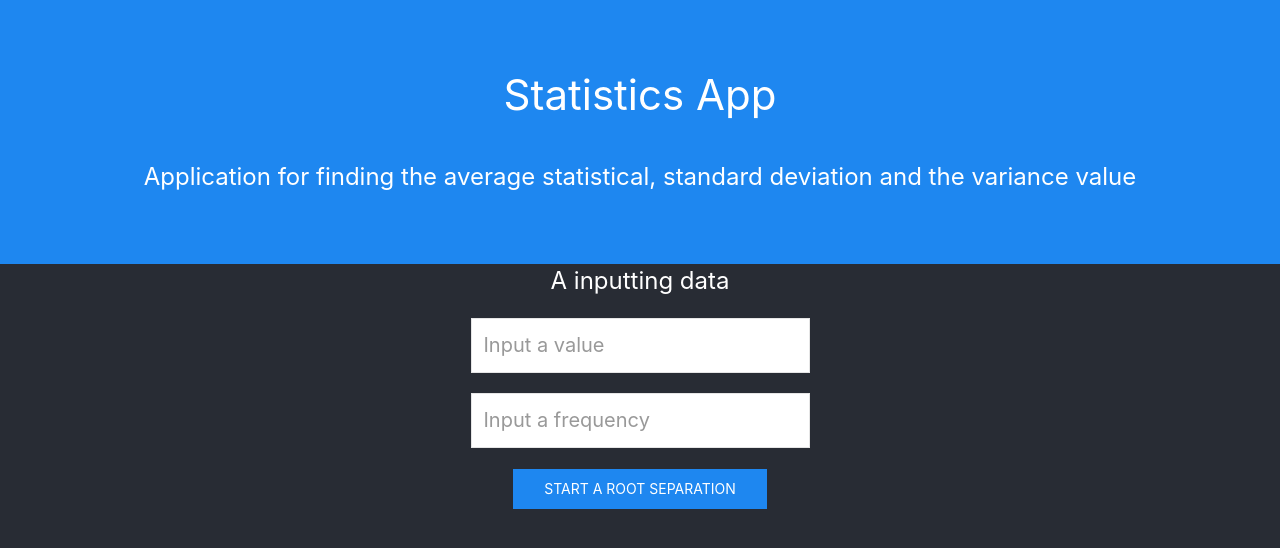
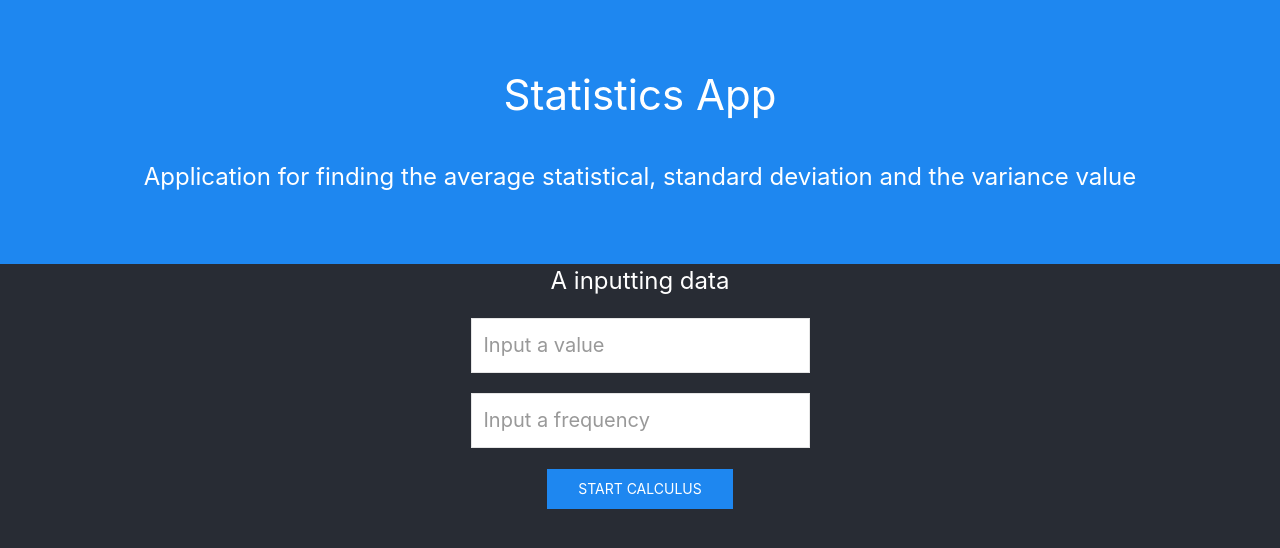
Before and after one commit to faramozzayw/Statistics-App, a React (Create React App) app: page / in a window 1280 px wide. Shown: the top 548 px of the page. Built offline with nearby package versions, Linux system fonts and the light colour scheme.

Commit message:
Added: ability to calculus value of average statistical

```diff
--- a/src/components/Form.jsx
+++ b/src/components/Form.jsx
@@ -14,7 +14,7 @@ export default class  extends Component {
 	handleClick = e => {
 		e.preventDefault();
 		console.clear();
-		let regExp = new RegExp(/[a-z\.а-я]/gi);
+		let regExp = new RegExp('/[a-zа-я\.]/gi');
 
 		if (regExp.test(this.state.x) || regExp.test(this.state.n)
 			|| this.state.x.trim() === '' || this.state.n.trim() === '') {
@@ -54,7 +54,7 @@ export default class  extends Component {
 			            				/>
 			         	</div>
 			        		<button className="uk-button uk-button-primary"
-			        		onClick={this.handleClick.bind(this)}>Start a root separation</button>
+			        		onClick={this.handleClick.bind(this)}>Start calculus</button>
 			        </div>
 			    </fieldset>
 				</form>
--- a/src/function/Calculation.js
+++ b/src/function/Calculation.js
@@ -13,6 +13,17 @@ const Calculation = (x, n) => {
 	let sumN = n.reduce((accumulator, currentValue) => accumulator + currentValue);
 	console.log("[sumN]: ", sumN);
 
+	resultObject.average = (function() {
+		let result = 0;
+
+		for (let i = 0; i < x.length; i++) {
+			result += x[i] * n[i];
+		}
+
+		result /= sumN;
+		return result;
+	})();
+
 	return resultObject;
 }
 
```
